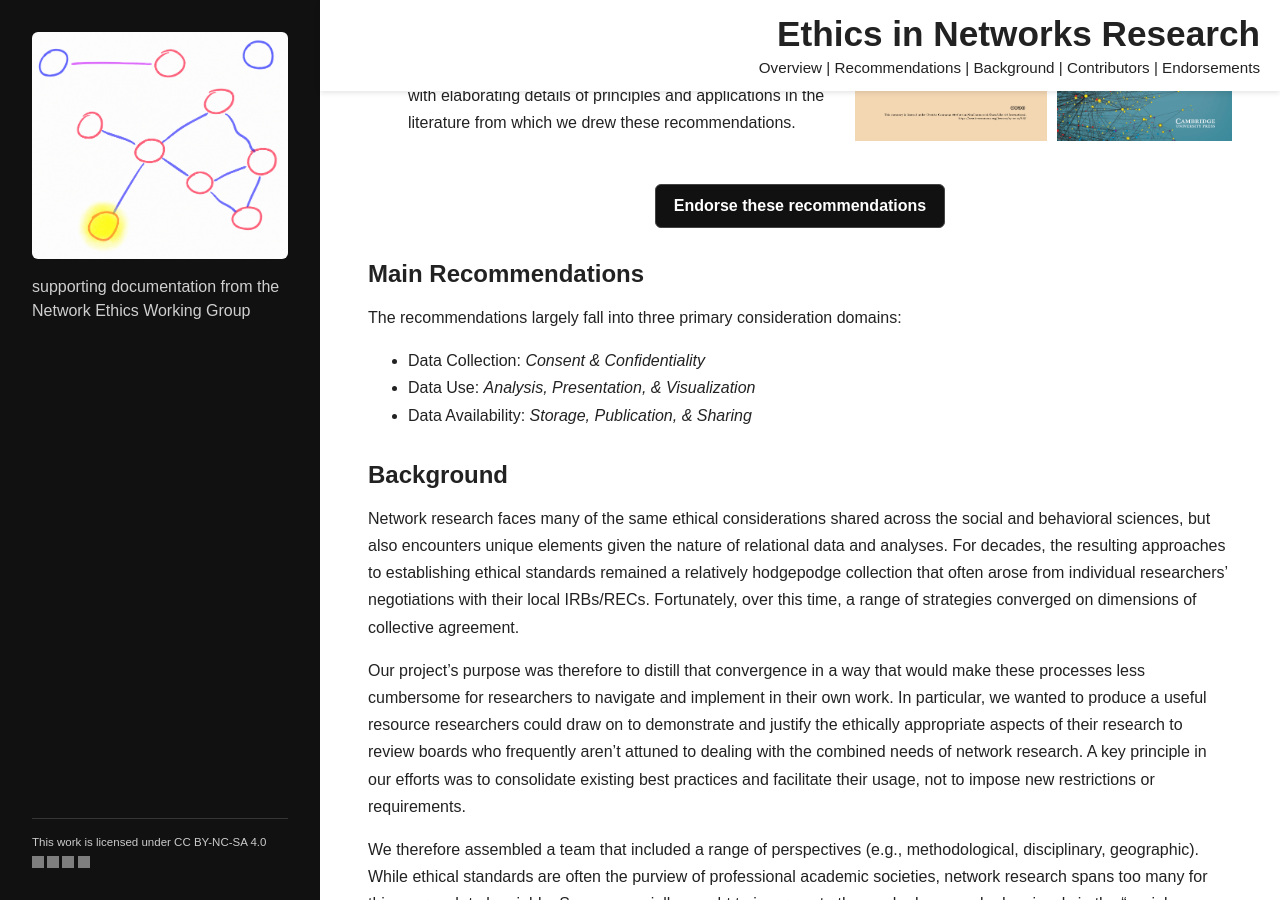
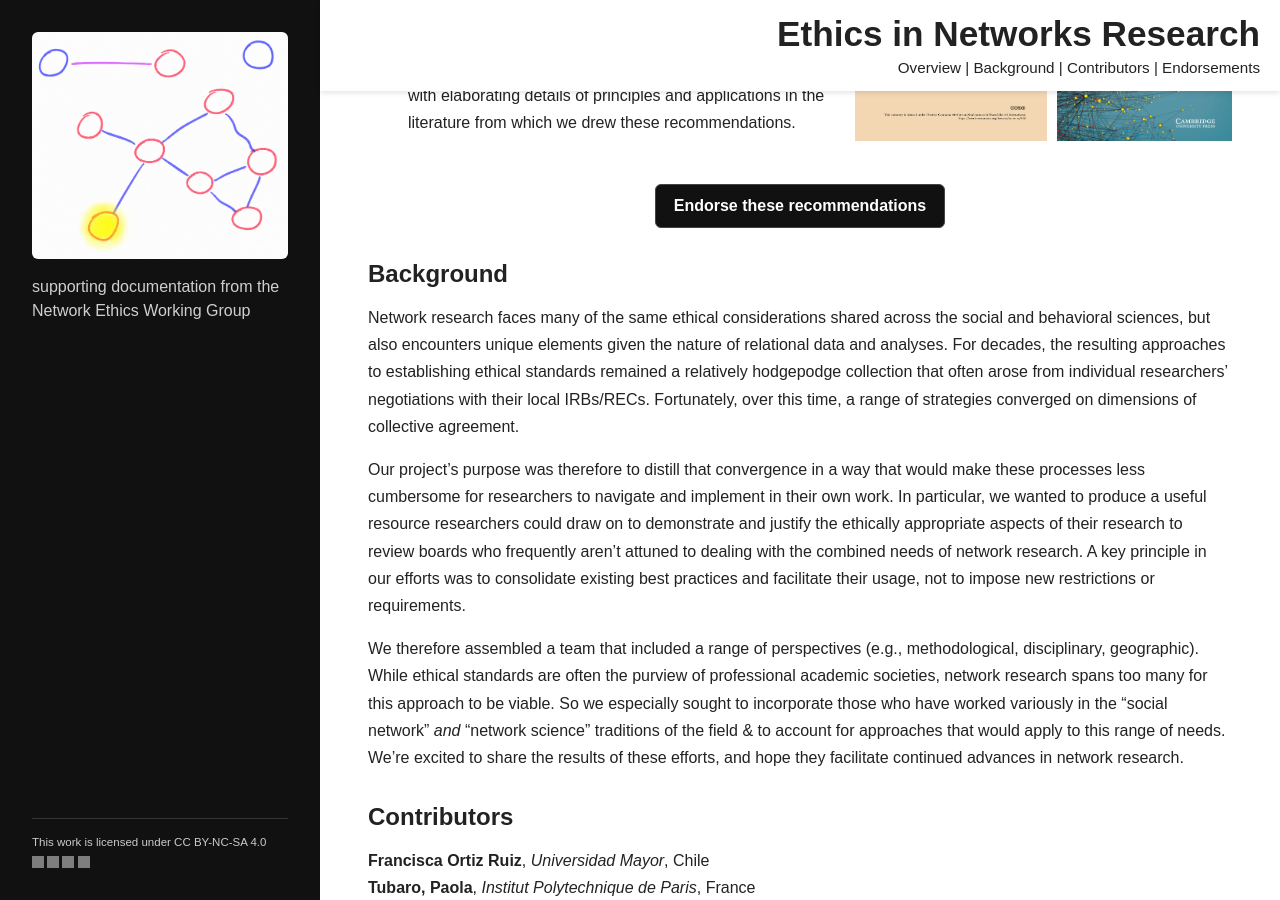
Before and after one commit to Network-Ethics/network-ethics.github.io, a Jekyll site: the page built from index.md, in a window 1280 px wide and 900 px high, scrolled down 319 px. Built offline with Jekyll 4.4.1, drawn with Linux system fonts in a browser that asks for light colours; grey boxes are pictures that could not be loaded.

Commit message:
dropping the recommendations section - use summary doc

```diff
--- a/index.md
+++ b/index.md
@@ -10,7 +10,6 @@ sidebar_image: /assets/images/sketch.png
   <div class="site-title"><large>Ethics in Networks Research</large></div>
   <div class="site-nav">
     <a href="#overview-anchor">Overview</a> |
-    <a href="#main-recommendations-anchor">Recommendations</a> |
     <a href="#background-anchor">Background</a> |
     <a href="#contributors-anchor">Contributors</a> |
     <a href="#endorsements-anchor">Endorsements</a>
@@ -45,15 +44,6 @@ This site accompanies our working group's effort to provide a summary of existin
 </div>
 
 <span id="main-recommendations-anchor" class="section-anchor"></span>
-
-## Main Recommendations
-The recommendations largely fall into three primary consideration domains:
-
-- Data Collection: *Consent & Confidentiality*
-- Data Use: *Analysis, Presentation, & Visualization*
-- Data Availability: *Storage, Publication, & Sharing*
-
-<span id="background-anchor" class="section-anchor"></span>
 
 ## Background
 
```
